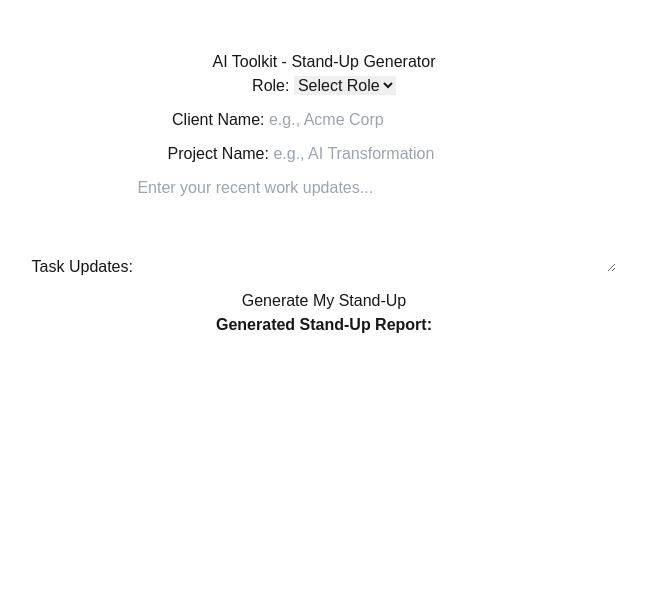
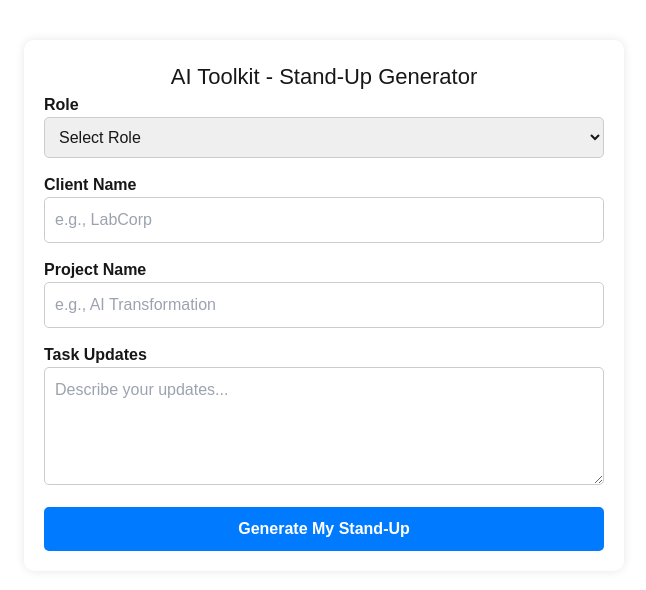
Before and after one commit to thedataengineer/ai-toolkit, a Next.js app in the folder frontend/: page / in a window 1280 px wide. Shown: the top 590 px of the page, without its empty margins (316-962 px from the left). Built offline with nearby package versions, Linux system fonts and the light colour scheme.

Commit message:
Improve Stand-Up Generator UI

```diff
--- a/frontend/app/page.js
+++ b/frontend/app/page.js
@@ -8,18 +8,15 @@ export default function Home() {
   const [projectName, setProjectName] = useState("");
   const [taskUpdates, setTaskUpdates] = useState("");
   const [standupReport, setStandupReport] = useState("");
+  const [loading, setLoading] = useState(false);
 
   const generateStandup = async () => {
+    setLoading(true);
     try {
       const res = await fetch(`${process.env.NEXT_PUBLIC_BACKEND_URL}/generate-standup`, {
         method: "POST",
         headers: { "Content-Type": "application/json" },
-        body: JSON.stringify({
-          role,
-          clientName,
-          projectName,
-          taskUpdates
-        }),
+        body: JSON.stringify({ role, clientName, projectName, taskUpdates }),
       });
       const data = await res.json();
       setStandupReport(data.report || "Failed to generate report.");
@@ -27,17 +24,24 @@ export default function Home() {
       console.error("Error fetching AI report:", error);
       setStandupReport("Error generating report.");
     }
+    setLoading(false);
   };
 
   return (
-    <div style={{ textAlign: "center", padding: "50px" }}>
-      <h1>AI Toolkit - Stand-Up Generator</h1>
+    <div style={{
+      maxWidth: "600px",
+      margin: "40px auto",
+      padding: "20px",
+      fontFamily: "Arial, sans-serif",
+      boxShadow: "0px 0px 10px rgba(0,0,0,0.1)",
+      borderRadius: "10px"
+    }}>
+      <h1 style={{ textAlign: "center", fontSize: "22px" }}>AI Toolkit - Stand-Up Generator</h1>
 
       {/* Role Selection */}
-      <div style={{ marginBottom: "10px" }}>
-        <label htmlFor="role">Role: </label>
+      <label style={{ fontWeight: "bold" }}>Role</label>
       <select
-          id="role"
+        style={{ width: "100%", padding: "10px", marginBottom: "15px", borderRadius: "5px", border: "1px solid #ccc" }}
         value={role}
         onChange={(e) => setRole(e.target.value)}
       >
@@ -51,47 +55,60 @@ export default function Home() {
         <option value="BU Head">BU Head</option>
         <option value="Exec">Exec</option>
       </select>
-      </div>
 
       {/* Client Name */}
-      <div style={{ marginBottom: "10px" }}>
-        <label htmlFor="clientName">Client Name: </label>
+      <label style={{ fontWeight: "bold" }}>Client Name</label>
       <input
-          id="clientName"
+        type="text"
+        style={{ width: "100%", padding: "10px", marginBottom: "15px", borderRadius: "5px", border: "1px solid #ccc" }}
         value={clientName}
         onChange={(e) => setClientName(e.target.value)}
-          placeholder="e.g., Acme Corp"
+        placeholder="e.g., LabCorp"
       />
-      </div>
 
       {/* Project Name */}
-      <div style={{ marginBottom: "10px" }}>
-        <label htmlFor="projectName">Project Name: </label>
+      <label style={{ fontWeight: "bold" }}>Project Name</label>
       <input
-          id="projectName"
+        type="text"
+        style={{ width: "100%", padding: "10px", marginBottom: "15px", borderRadius: "5px", border: "1px solid #ccc" }}
         value={projectName}
         onChange={(e) => setProjectName(e.target.value)}
         placeholder="e.g., AI Transformation"
       />
-      </div>
 
       {/* Task Updates */}
-      <div style={{ marginBottom: "10px" }}>
-        <label htmlFor="taskUpdates">Task Updates: </label>
+      <label style={{ fontWeight: "bold" }}>Task Updates</label>
       <textarea
-          id="taskUpdates"
+        style={{ width: "100%", padding: "10px", marginBottom: "15px", borderRadius: "5px", border: "1px solid #ccc" }}
         value={taskUpdates}
         onChange={(e) => setTaskUpdates(e.target.value)}
-          placeholder="Enter your recent work updates..."
+        placeholder="Describe your updates..."
         rows="4"
-          cols="50"
       />
-      </div>
 
-      <button onClick={generateStandup}>Generate My Stand-Up</button>
+      {/* Generate Button */}
+      <button
+        onClick={generateStandup}
+        style={{
+          width: "100%",
+          padding: "10px",
+          backgroundColor: "#007bff",
+          color: "white",
+          borderRadius: "5px",
+          fontWeight: "bold",
+          cursor: "pointer"
+        }}
+      >
+        {loading ? "Generating..." : "Generate My Stand-Up"}
+      </button>
 
+      {/* Stand-Up Report Output */}
+      {standupReport && (
+        <div style={{ marginTop: "20px", padding: "15px", backgroundColor: "#f8f9fa", borderRadius: "5px" }}>
           <p><strong>Generated Stand-Up Report:</strong></p>
           <p>{standupReport}</p>
         </div>
+      )}
+    </div>
   );
 }
```
Lines whose indentation alone changed are shown as unchanged.
